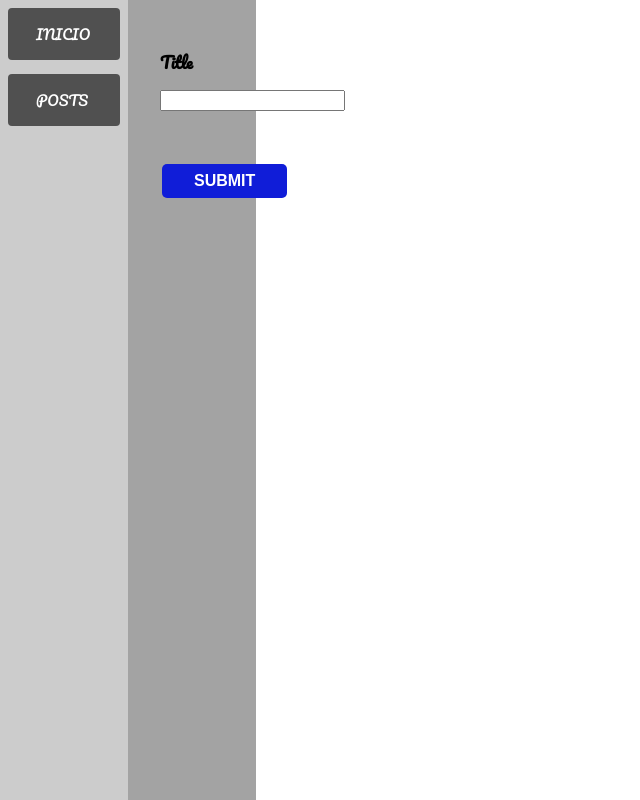
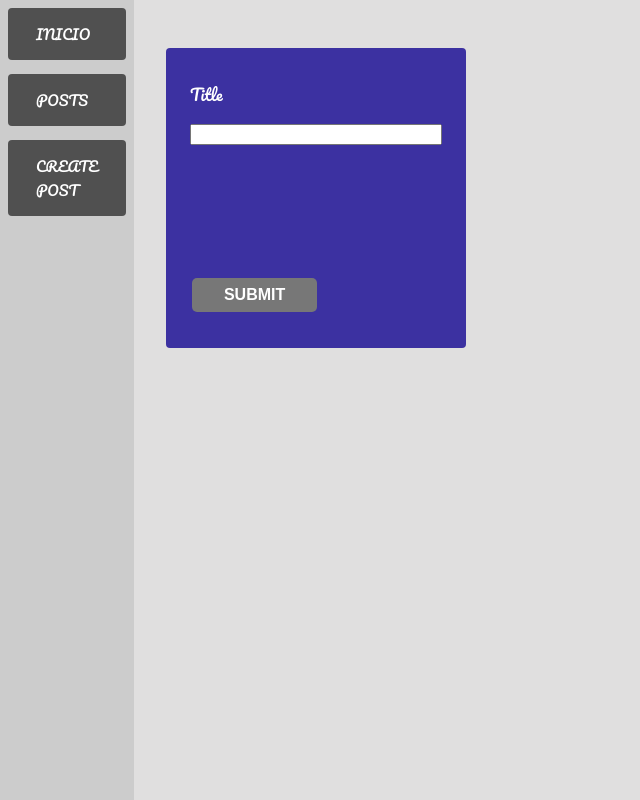
Before and after one commit to pablo-kachoski-gm/blog-microservice, a React (Create React App) app in the folder client/: page /posts/create in a window 1280 px wide. Shown: the whole page, without its empty margins (0-640 px from the left). Built offline with nearby package versions, Linux system fonts and the light colour scheme.

Commit message:
Updated styles and added loading

```diff
--- a/client/src/App.jsx
+++ b/client/src/App.jsx
@@ -1,9 +1,11 @@
 import { BrowserRouter, Switch, Route } from "react-router-dom";
 import CreatePost from "./posts/pages/create-post/Page";
 import PostList from "./posts/pages/list-post/Page.jsx";
+import WelcomePage from "./posts/pages/welcome/Page.jsx";
 import CreateComment from "./posts/pages/comments/create-comment/Page";
 
 import styled from "styled-components";
+import { LIGHT_FONT } from "./posts/constants/colors";
 
 const MainLayout = styled.div`
   margin: 0;
@@ -27,7 +29,7 @@ const ListMenu = styled.ul`
   & > li {
     background-color: #505050;
     list-style: none;
-    color: #fff;
+    color: ${LIGHT_FONT};
     text-transform: uppercase;
     font-size: 14px;
     border-radius: 4px;
@@ -53,11 +55,14 @@ const App = () => {
             <li>
               <a href="/posts">Posts</a>
             </li>
+            <li>
+              <a href="/posts/create">Create Post</a>
+            </li>
           </ListMenu>
         </NavMenu>
         <BrowserRouter>
           <Switch>
-            <Route exact path="/" />
+            <Route exact path="/" component={WelcomePage} />
             <Route exact path="/posts" component={PostList} />
             <Route exact path="/posts/create" component={CreatePost} />
             <Route exact path="/posts/:id/comments" component={CreateComment} />
--- a/client/src/commons/components/Buttons.jsx
+++ b/client/src/commons/components/Buttons.jsx
@@ -1,23 +1,29 @@
 import styled from "styled-components";
+import { ACTION_BUTTON_PRIMARY, DISABLED_COLOR } from "../constants/colors";
 
 export const SubmitButton = styled.button`
   padding: 0.5em 2em;
-  background-color: rgba(16, 29, 216, 1);
-  border: none;
+  background-color: ${({ disabled }) =>
+    disabled ? DISABLED_COLOR : ACTION_BUTTON_PRIMARY};
   color: white;
   text-align: center;
-  text-decoration: none;
   font-weight: bold;
   text-transform: uppercase;
   display: inline-block;
   font-size: 16px;
   margin: 4px 2px;
   border-radius: 5px;
-  cursor: pointer;
+  cursor: ${({ disabled }) => (disabled ? "default" : "pointer")};
 
-  &:focus {
-    background-color: rgba(16, 29, 216, 0.5);
+  &:hover {
+    background-color: ${({ disabled }) =>
+      disabled ? DISABLED_COLOR : ACTION_BUTTON_PRIMARY};
+    opacity: 0.5;
+  }
+  &:focus,
+  & {
     border: none;
     text-decoration: none;
+    outline: none;
   }
 `;
--- /dev/null
+++ b/client/src/commons/constants/colors.js
@@ -0,0 +1,2 @@
+export const DISABLED_COLOR = "#777";
+export const ACTION_BUTTON_PRIMARY = "#189c78"
--- /dev/null
+++ b/client/src/posts/constants/colors.js
@@ -0,0 +1,4 @@
+export const PRINCIPAL = '#3c31a1'
+export const PAGE_BACKGROUND = '#e0dfdf'
+export const LIGHT_FONT = '#fff'
+export const DARK_FONT = '#000'
--- a/client/src/posts/pages/comments/create-comment/Page.jsx
+++ b/client/src/posts/pages/comments/create-comment/Page.jsx
@@ -1,31 +1,49 @@
+import { useState } from "react";
 import styled from "styled-components";
+import { SubmitButton } from "../../../../commons/components/Buttons";
+import createPostAPI from "../../../api/createPost";
+import { PAGE_BACKGROUND, PRINCIPAL } from "../../../constants/colors";
 
-const PostsWrapper = styled.div`
-  width: 10vw;
-  padding: 2em 5em;
+const CommentWrapper = styled.div`
+  background-color: ${PAGE_BACKGROUND};
+  padding: 3em 2em;
 `;
-const SubmitButton = styled.button`
-  padding: 0.5em 2em;
-  background-color: #0f5bff;
-`;
+
 const FormContent = styled.div`
-  background-color: #a3a3a3;
+  background-color: ${PRINCIPAL}
   margin-bottom: 3em;
 `;
-const Form = styled.form`
-  background-color: #a3a3a3;
+const Form = styled.form``;
+const Title = styled.div`
+  margin-bottom: 0.5em;
 `;
-const CreatePosts = () => {
+const CreatePost = () => {
+  const [title, setTitle] = useState("");
+
+  const onInputChange = ({ target: { value } }) => setTitle(value);
+  const onSubmit = (e) => {
+    e.preventDefault();
+    const createPost = async () => {
+      try {
+        await createPostAPI({ title });
+        console.log(`Post ${title} created successfully`);
+      } catch (error) {
+        console.log("An error has ocurred.");
+      }
+    };
+    createPost();
+  };
+  const disabledSubmit = title?.trim().length === 0;
   return (
-    <PostsWrapper>
-      <Form>
+    <CommentWrapper>
+      <Form onSubmit={onSubmit}>
         <FormContent>
-          <div>Title</div>
-          <input />
+          <Title>Title</Title>
+          <input onChange={onInputChange} />
         </FormContent>
-        <SubmitButton>Submit</SubmitButton>
+        <SubmitButton disabled={disabledSubmit}>Submit</SubmitButton>
       </Form>
-    </PostsWrapper>
+    </CommentWrapper>
   );
 };
-export default CreatePosts;
+export default CreatePost;
--- a/client/src/posts/pages/create-post/Page.jsx
+++ b/client/src/posts/pages/create-post/Page.jsx
@@ -1,52 +1,74 @@
 import { useState } from "react";
 import styled from "styled-components";
 import { SubmitButton } from "../../../commons/components/Buttons";
+import LoadingScreen from "../../../commons/components/loading/LoadingScreen";
 import createPostAPI from "../../api/createPost";
+import { LIGHT_FONT, PAGE_BACKGROUND, PRINCIPAL } from "../../constants/colors";
 
 const PostsWrapper = styled.div`
-  background-color: #a3a3a3;
-
-  width: 10vw;
+  background-color: ${PAGE_BACKGROUND};
   padding: 3em 2em;
 `;
 
-const FormContent = styled.div`
-  margin-bottom: 3em;
+const FormActions = styled.div`
+  margin-top: auto;
 `;
 const Form = styled.form`
-  background-color: #a3a3a3;
+  display: flex;
+  flex-direction: column;
+  background-color: ${PRINCIPAL};
+  border-radius: 4px;
+  padding: 2em 1.5em;
+  width: 300px;
+  height: 300px;
+  color: ${LIGHT_FONT};
+
+  & > *:not(:last-child) {
+    margin-bottom: 1em;
+  }
 `;
 const Title = styled.div`
   margin-bottom: 0.5em;
-  font-weight: bold;
 `;
+const defaultTitle = "";
 const CreatePost = () => {
-  const [title, setTitle] = useState("");
+  const [title, setTitle] = useState(defaultTitle);
+  const [loading, setLoading] = useState(false);
 
   const onInputChange = ({ target: { value } }) => setTitle(value);
+  const clearFormData = () => {
+    setTitle(defaultTitle);
+  };
   const onSubmit = (e) => {
     e.preventDefault();
     const createPost = async () => {
       try {
+        setLoading(true);
         await createPostAPI({ title });
+        clearFormData();
         console.log(`Post ${title} created successfully`);
       } catch (error) {
         console.log("An error has ocurred.");
+      } finally {
+        setLoading(false);
       }
     };
     createPost();
   };
-
+  const disabledSubmit = title?.trim().length === 0;
   return (
-    <PostsWrapper>
-      <Form onSubmit={onSubmit}>
-        <FormContent>
+    <>
+      {loading && <LoadingScreen />}
+      <PostsWrapper>
+        <Form onSubmit={onSubmit}>
           <Title>Title</Title>
-          <input onChange={onInputChange} />
-        </FormContent>
-        <SubmitButton>Submit</SubmitButton>
-      </Form>
-    </PostsWrapper>
+          <input onChange={onInputChange} value={title} />
+          <FormActions>
+            <SubmitButton disabled={disabledSubmit}>Submit</SubmitButton>
+          </FormActions>
+        </Form>
+      </PostsWrapper>
+    </>
   );
 };
 export default CreatePost;
--- a/client/src/posts/pages/list-post/Page.jsx
+++ b/client/src/posts/pages/list-post/Page.jsx
@@ -2,17 +2,22 @@ import { useEffect, useState } from "react";
 import styled from "styled-components";
 import LoadingScreen from "../../../commons/components/loading/LoadingScreen";
 import getPostsAPI from "../../api/getPosts";
+import { PAGE_BACKGROUND } from "../../constants/colors";
+import PostListItem from "./PostListItem";
 
 const PostsWrapper = styled.div`
-  background-color: #a3a3a3;
+  background-color: ${PAGE_BACKGROUND};
   width: 100%;
-  padding: 3em 2em;
+  padding: 1em 2em;
+  display: flex;
+  flex-direction: column;
 `;
-const Post = styled.li`
-  background-color: #a3a3a3;
-  width: 100%;
-  padding: 1em 1.2em;
-  list-style: none;
+const PostList = styled.ul`
+  padding-inline-start: 0;
+
+  & > *:not(:last-child) {
+    margin-bottom: 1.5em;
+  }
 `;
 
 const CreatePost = () => {
@@ -37,12 +42,13 @@ const CreatePost = () => {
     <>
       {loading && <LoadingScreen />}
       <PostsWrapper>
+        <h1>Posts</h1>
         {postList.length > 0 ? (
-          <ul>
+          <PostList>
             {postList.map(({ title, id }) => (
-              <Post key={id}>{title}</Post>
+              <PostListItem key={id} title={title} />
             ))}
-          </ul>
+          </PostList>
         ) : (
           <div>No results</div>
         )}
--- /dev/null
+++ b/client/src/posts/pages/list-post/PostListItem.jsx
@@ -0,0 +1,30 @@
+import styled from "styled-components";
+import { LIGHT_FONT, PRINCIPAL } from "../../constants/colors";
+
+const Post = styled.li`
+  background-color: ${PRINCIPAL};
+  width: 20%;
+  padding: 1em 1.2em;
+  border-radius: 4px;
+  list-style: none;
+`;
+const ItemProp = styled.div`
+  display: flex;
+  color: ${LIGHT_FONT};
+
+  & > *:first-child {
+    margin-right: 1em;
+  }
+`;
+
+const PostListItem = ({ title }) => {
+  return (
+    <Post>
+      <ItemProp>
+        <span>Title: </span>
+        <span>{title}</span>
+      </ItemProp>
+    </Post>
+  );
+};
+export default PostListItem;
--- /dev/null
+++ b/client/src/posts/pages/welcome/Page.jsx
@@ -0,0 +1,24 @@
+import styled from "styled-components";
+import { DARK_FONT, PAGE_BACKGROUND } from "../../constants/colors";
+
+const WelcomeWrapper = styled.div`
+  background-color: ${PAGE_BACKGROUND};
+  color: ${DARK_FONT};
+  width: 100%;
+  padding: 1em 2em;
+  display: flex;
+  flex-direction: column;
+  align-items: center;
+  justify-content: center;
+`;
+
+const CreatePost = () => {
+  return (
+    <>
+      <WelcomeWrapper>
+        <h1>Welcome!!</h1>
+      </WelcomeWrapper>
+    </>
+  );
+};
+export default CreatePost;
```
Also changed, not shown: 1 other file (tests, documents, lock files or other folders).
